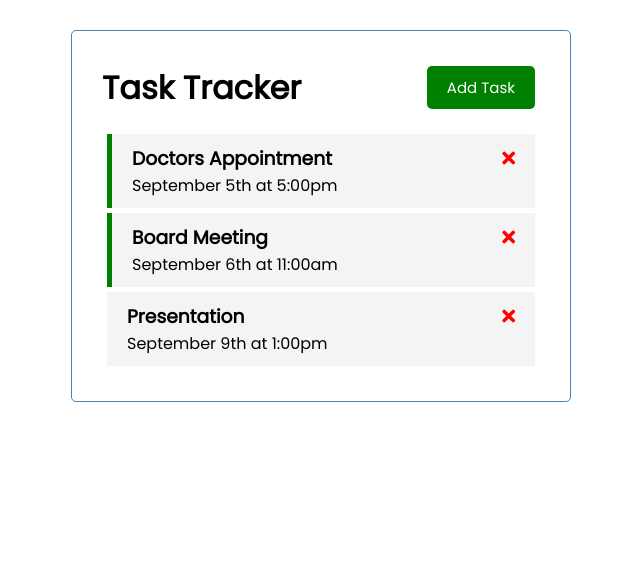
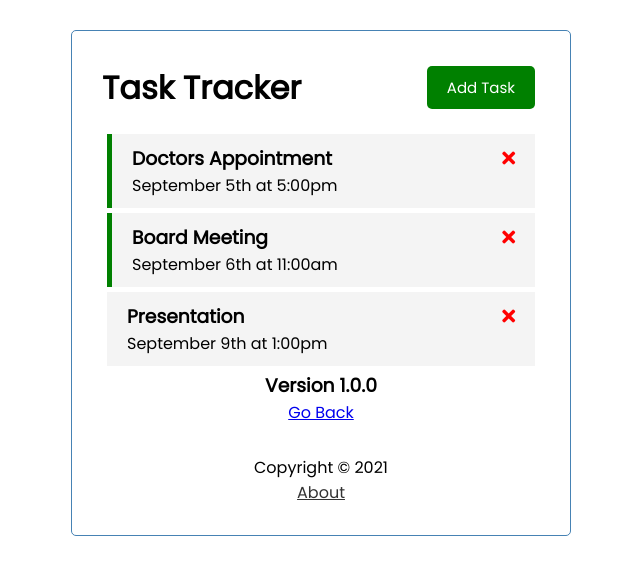
Before and after one commit to Liam-Simpson98/task-tracker-vue, a Vue app: page /about in a window 1280 px wide. Shown: the top 574 px of the page, without its empty margins (319-959 px from the left). Built offline with nearby package versions, Linux system fonts and the light colour scheme.

Commit message:
Added Router

```diff
--- a/package.json
+++ b/package.json
@@ -9,7 +9,8 @@
   },
   "dependencies": {
     "core-js": "^3.6.5",
-    "vue": "^3.0.0"
+    "vue": "^3.0.0",
+    "vue-router": "^4.0.11"
   },
   "devDependencies": {
     "@vue/cli-plugin-babel": "~4.5.0",
--- a/src/App.vue
+++ b/src/App.vue
@@ -14,11 +14,14 @@
       @delete-task="deleteTask"
       :tasks="tasks"
     />
+    <router-view></router-view>
+    <Footer />
   </div>
 </template>
 
 <script>
 import Header from "./components/Header";
+import Footer from "./components/Footer";
 import Tasks from "./components/Tasks";
 import AddTask from "./components/AddTask";
 
@@ -26,6 +29,7 @@ export default {
   name: "App",
   components: {
     Header,
+    Footer,
     Tasks,
     AddTask,
   },
--- /dev/null
+++ b/src/components/Footer.vue
@@ -0,0 +1,21 @@
+<template>
+  <footer>
+    <p>Copyright &copy; 2021</p>
+    <router-link to="/about">About</router-link>
+  </footer>
+</template>
+
+<script>
+export default {};
+</script>
+
+<style scoped>
+a {
+  color: #333;
+}
+
+footer {
+  margin-top: 30px;
+  text-align: center;
+}
+</style>
--- a/src/main.js
+++ b/src/main.js
@@ -1,4 +1,5 @@
 import { createApp } from 'vue'
 import App from './App.vue'
+import router from './router'
 
-createApp(App).mount('#app')
+createApp(App).use(router).mount('#app')
--- /dev/null
+++ b/src/router/index.js
@@ -0,0 +1,21 @@
+import {createRouter, createWebHistory } from 'vue-router'
+import About from '../views/About'
+
+const routes = [
+
+    {
+
+        path: '/about',
+        name: 'About',
+        component: About
+
+    }
+
+]
+
+const router = createRouter( {
+    history: createWebHistory(process.env.BASE_URL),
+    routes,
+});
+
+export default router
--- /dev/null
+++ b/src/views/About.vue
@@ -0,0 +1,12 @@
+<template>
+  <div>
+    <h3>Version 1.0.0</h3>
+    <router-link to="/">Go Back</router-link>
+  </div>
+</template>
+
+<style scoped>
+div {
+  text-align: center;
+}
+</style>
```
Also changed, not shown: 1 other file (tests, documents, lock files or other folders).
